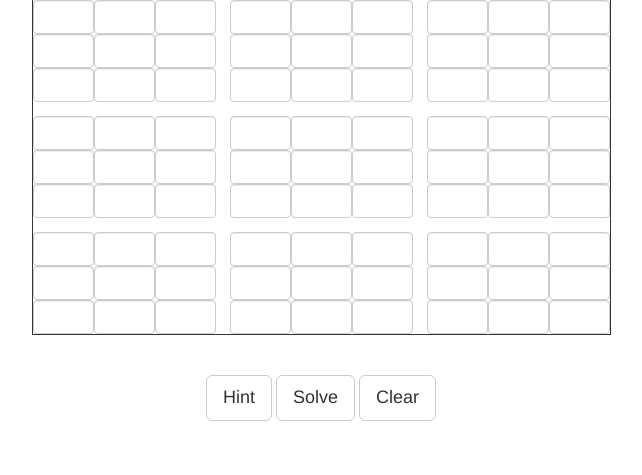
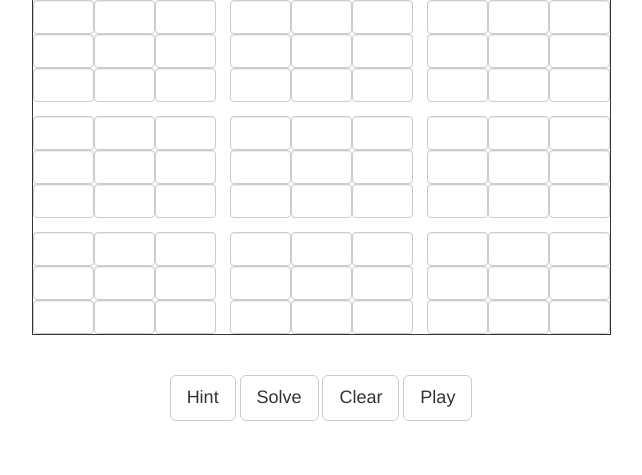
Before and after one commit to lovo-h/sudoku_solver, a Django app: page / in a window 1280 px wide. Shown: the part 91-566 px from the top of the page, without its empty margins (319-961 px from the left). Run offline with Django 3.2, Linux system fonts and the light colour scheme; some libraries are stand-ins or nearby versions.

Commit message:
added puzzle generator

```diff
--- a/Sudoku_Solver_backend/sudoku/templates/sudoku/index.html
+++ b/Sudoku_Solver_backend/sudoku/templates/sudoku/index.html
@@ -195,6 +195,8 @@
                     </button>
                     <button class="btn btn-default btn-lg" type="submit" name="clear"> Clear
                     </button>
+                    <button class="btn btn-default btn-lg" type="submit" name="play"> Play
+                    </button>
                 </div>
 
             </form>
--- a/Sudoku_Solver_backend/sudoku/views.py
+++ b/Sudoku_Solver_backend/sudoku/views.py
@@ -35,11 +35,18 @@ def solvePuzzle(request):
             else:
                 init = parse_solution(sol)
                 form = SudokuPuzzleForm(init)
+        elif 'play' in request.POST:
+            sol = process(request.POST, 'play')
+            if '0' in sol[0:1]:
+                form = SudokuPuzzleForm(request.POST)
+                err = "No Solution Found"
+            else:
+                init = parse_solution(sol)
+                form = SudokuPuzzleForm(init)
         elif 'submit' in request.POST:
             sol = process(request.POST, 'submit')
             if '0' in sol[0:1]:
                 form = SudokuPuzzleForm(request.POST)
-                err = "No Solution Found"
             else:
                 init = parse_solution(sol)
                 form = SudokuPuzzleForm(init)
@@ -56,18 +63,21 @@ def solvePuzzle(request):
 
 def process(elements, type):
     puzzle = ""
-    for row in range(0, 9):
-        for col in range(0, 9):
-            ele = "r" + str(row) + "c" + str(col)
-            if elements[ele] == "":
-                puzzle += "."
-            if elements[ele] == " ":
-                puzzle += "."
-            else:
-                puzzle += elements[ele]
+    if type != 'play':
+        for row in range(0, 9):
+            for col in range(0, 9):
+                ele = "r" + str(row) + "c" + str(col)
+                if elements[ele] == "":
+                    puzzle += "."
+                if elements[ele] == " ":
+                    puzzle += "."
+                else:
+                    puzzle += elements[ele]
 
     if type == 'hint':
         puzzle += "h"
+    if type == 'play':
+        puzzle += "play"
     file_problem = "./sudoku_solver_02/problem.txt"
     file_solution = "./sudoku_solver_02/solution.txt"
     my_returned_solution = ""
```
Also changed, not shown: 3 other files.
